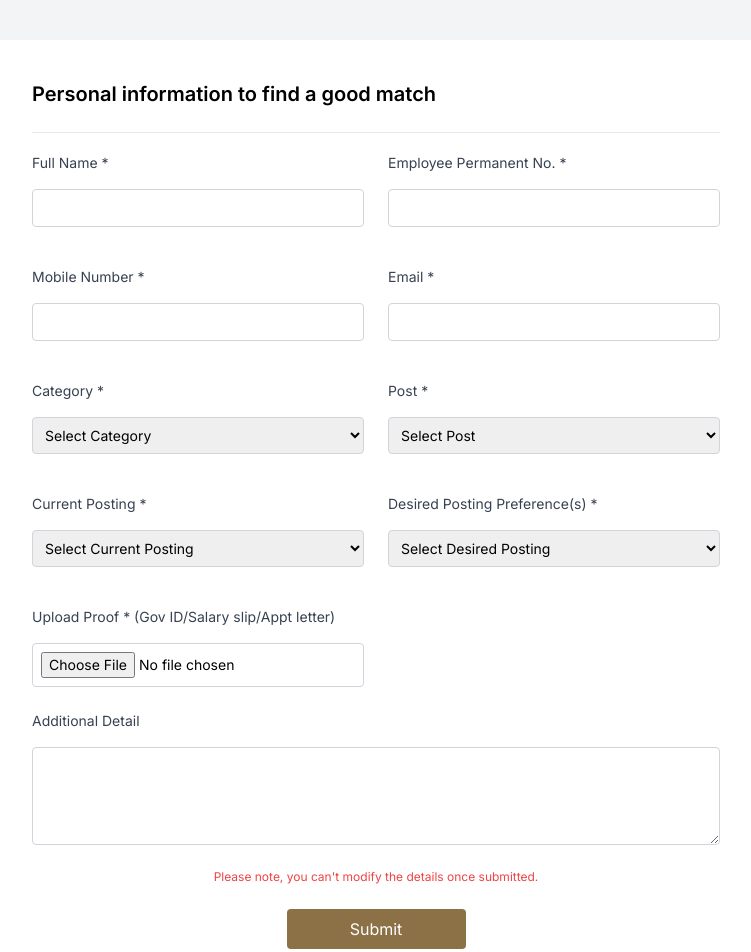
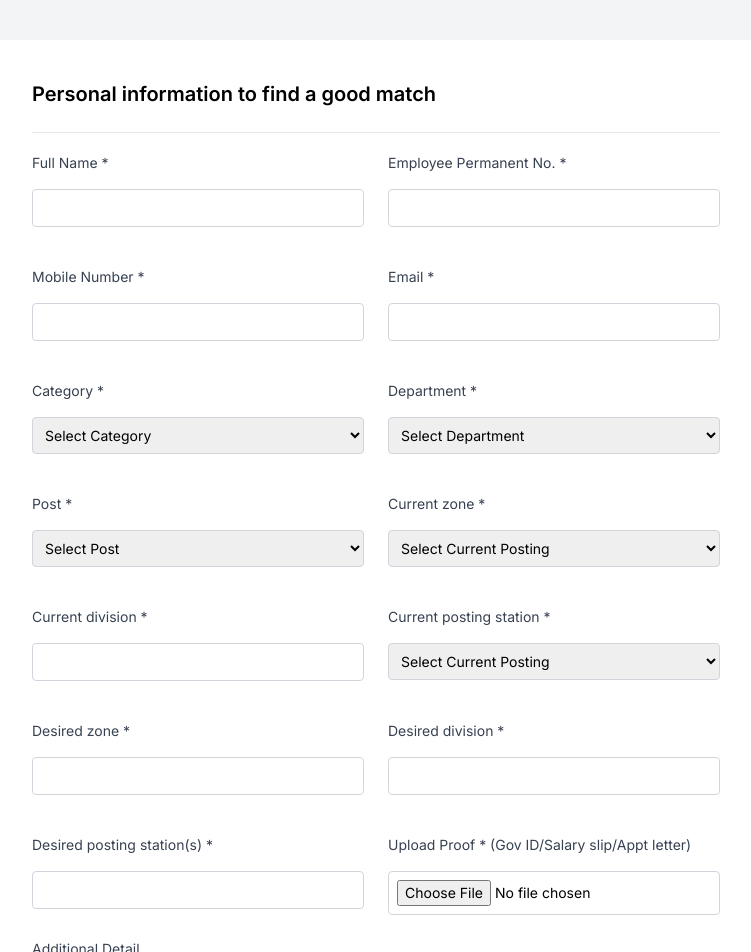
Before and after one commit to jaiswalshash/schedular, a React (Create React App) app: page /transfers/rrb in a window 1280 px wide. Shown: the top 952 px of the page, without its empty margins (264-1015 px from the left). Built offline with nearby package versions, Linux system fonts and the light colour scheme; the HTML template or start-up script is replaced by a standard one; a web font is replaced by a local one.

Commit message:
UI updayed

```diff
--- a/src/components/ScheduleComponent.jsx
+++ b/src/components/ScheduleComponent.jsx
@@ -53,7 +53,7 @@ const ScheduleComponent = () => {
       </div>
 
       {/* Schedule List */}
-      <div className="bg-white flex flex-col justify-items-center items-center p-6 rounded-lg shadow-lg max-w-xl mx-auto mb-10 mt-11">
+      <div className="bg-white  flex flex-col justify-items-center items-center p-6 rounded-lg shadow-lg max-w-xl mx-auto mb-10 mt-[6rem]">
         <h2 className="text-3xl heading font-bold mb-6">Your Schedules</h2>
         {data.scheduleList.map((schedule, index) => (
           <Link
--- a/src/components/WhyUs.jsx
+++ b/src/components/WhyUs.jsx
@@ -1,9 +1,40 @@
-import React from 'react'
+import React from "react";
+import "./navbar.css";
 
 const WhyUs = () => {
   return (
-    <div>WhyUs</div>
-  )
-}
+    <div className="bg-white  flex flex-col justify-items-center items-center p-6 w-full mx-auto mb-10 mt-[3rem]">
+      <h2 className="text-3xl heading font-bold mb-6">Why Us?</h2>
+      <ul className="list-disc form list-inside space-y-6 text-gray-700 w-full px-[5rem] mt-2">
+        <li>
+          Lorem ipsum dolor sit amet, consectetur adipiscing elit. Nam dapibus
+          lacus et magna malesuada, nec scelerisque lorem tincidunt.
+        </li>
+        <li>
+          Praesent ultricies velit ut erat elementum, in viverra orci venenatis.
+          Integer sed felis tincidunt, consectetur metus ac, porttitor justo.
+        </li>
+        <li>
+          Curabitur euismod urna at purus congue, at eleifend nulla congue.
+          Aliquam erat volutpat. Aenean sit amet arcu velit.
+        </li>
+        <li>
+          Vestibulum ante ipsum primis in faucibus orci luctus et ultrices
+          posuere cubilia curae. Ut commodo sapien nec eros auctor, eget
+          ullamcorper mi ultricies.
+        </li>
+        <li>
+          Curabitur euismod urna at purus congue, at eleifend nulla congue.
+          Aliquam erat volutpat. Aenean sit amet arcu velit.
+        </li>
+        <li>
+          Vestibulum ante ipsum primis in faucibus orci luctus et ultrices
+          posuere cubilia curae. Ut commodo sapien nec eros auctor, eget
+          ullamcorper mi ultricies.
+        </li>
+      </ul>
+    </div>
+  );
+};
 
-export default WhyUs
+export default WhyUs;
--- a/src/pages/Banking.jsx
+++ b/src/pages/Banking.jsx
@@ -182,9 +182,9 @@ const Banking = () => {
             ></textarea>
           </div>
 
-          <p className="text-xs text-center text-red-500">
+          {/* <p className="text-xs text-center text-red-500">
             Please note, you can't modify the details once submitted.
-          </p>
+          </p> */}
 
           <div className="flex justify-center">
             <button
--- a/src/pages/Home.jsx
+++ b/src/pages/Home.jsx
@@ -6,9 +6,15 @@ import Footer from "../components/Footer";
 import ExpertsCard from "../components/ExperCard";
 import CommunityInsights from "../components/CommunityInsights";
 import FAQ from "../components/FAQ";
+import WhyUs from "../components/WhyUs";
 
 const Home = () => {
   const expertsRef = useRef(null);
+
+  const scheduleRef = useRef(null);
+  const scrollToSchedule = () => {
+    scheduleRef.current?.scrollIntoView({ behavior: "smooth" }); // Function to scroll to schedule
+  };
 
   const scrollToExperts = () => {
     expertsRef.current?.scrollIntoView({ behavior: "smooth" });
@@ -16,12 +22,16 @@ const Home = () => {
 
   return (
     <>
-      <Navbar onExpertsClick={scrollToExperts} />
+      <Navbar onExpertsClick={scrollToExperts} onScheduleClick={scrollToSchedule} />
       <Hero />
-      <ScheduleComponent />
+      <section  ref={scheduleRef}>
+        <ScheduleComponent />
+      </section>
+      <WhyUs />
       <section ref={expertsRef}>
         <ExpertsCard />
       </section>
+
       <CommunityInsights />
       <FAQ />
       <Footer />
--- a/src/pages/RRB.jsx
+++ b/src/pages/RRB.jsx
@@ -104,7 +104,20 @@ const RRB = () => {
                 <option value="Category 2">Category 2</option>
               </select>
             </div>
-
+            <div className="flex text-sm gap-3 flex-col">
+              <label className="block text-sm text-gray-700">Department *</label>
+              <select
+                name="post"
+                value={formData.post}
+                onChange={handleChange}
+                className="mt-1 p-2 border border-gray-300 rounded w-full"
+                required
+              >
+                <option value="">Select Department</option>
+                <option value="Post 1">Post 1</option>
+                <option value="Post 2">Post 2</option>
+              </select>
+            </div>
             <div className="flex text-sm gap-3 flex-col">
               <label className="block text-sm text-gray-700">Post *</label>
               <select
@@ -122,7 +135,37 @@ const RRB = () => {
 
             <div className="flex text-sm gap-3 flex-col">
               <label className="block text-sm text-gray-700">
-                Current Posting *
+                Current zone *
+              </label>
+              <select
+                name="currentPosting"
+                value={formData.currentPosting}
+                onChange={handleChange}
+                className="mt-1 p-2 border border-gray-300 rounded w-full"
+                required
+              >
+                <option value="">Select Current Posting</option>
+                <option value="Location 1">Location 1</option>
+                <option value="Location 2">Location 2</option>
+              </select>
+            </div>
+            <div className="flex text-sm gap-3 flex-col">
+              <label className="block text-sm text-gray-700">
+                Current division *
+              </label>
+              <input
+                type="email"
+                name="email"
+                value={formData.email}
+                onChange={handleChange}
+                className="mt-1 p-2 border border-gray-300 rounded w-full"
+                required
+              />
+            </div>
+
+            <div className="flex text-sm gap-3 flex-col">
+              <label className="block text-sm text-gray-700">
+                Current posting station *
               </label>
               <select
                 name="currentPosting"
@@ -139,19 +182,42 @@ const RRB = () => {
 
             <div className="flex text-sm gap-3 flex-col">
               <label className="block text-sm text-gray-700">
-                Desired Posting Preference(s) *
+                Desired zone *
               </label>
-              <select
-                name="desiredPosting"
-                value={formData.desiredPosting}
+              <input
+                type="email"
+                name="email"
+                value={formData.email}
                 onChange={handleChange}
                 className="mt-1 p-2 border border-gray-300 rounded w-full"
                 required
-              >
-                <option value="">Select Desired Posting</option>
-                <option value="Location A">Location A</option>
-                <option value="Location B">Location B</option>
-              </select>
+              />
+            </div>
+            <div className="flex text-sm gap-3 flex-col">
+              <label className="block text-sm text-gray-700">
+                Desired division *
+              </label>
+              <input
+                type="email"
+                name="email"
+                value={formData.email}
+                onChange={handleChange}
+                className="mt-1 p-2 border border-gray-300 rounded w-full"
+                required
+              />
+            </div>
+            <div className="flex text-sm gap-3 flex-col">
+              <label className="block text-sm text-gray-700">
+                Desired posting station(s) *
+              </label>
+              <input
+                type="email"
+                name="email"
+                value={formData.email}
+                onChange={handleChange}
+                className="mt-1 p-2 border border-gray-300 rounded w-full"
+                required
+              />
             </div>
 
             <div className="flex text-sm gap-3 flex-col">
@@ -182,9 +248,9 @@ const RRB = () => {
             ></textarea>
           </div>
 
-          <p className="text-xs text-center text-red-500">
+          {/* <p className="text-xs text-center text-red-500">
             Please note, you can't modify the details once submitted.
-          </p>
+          </p> */}
 
           <div className="flex justify-center">
             <button
--- a/src/pages/SSC.jsx
+++ b/src/pages/SSC.jsx
@@ -182,9 +182,9 @@ const PersonalInfoForm = () => {
             ></textarea>
           </div>
 
-          <p className="text-xs text-center text-red-500">
+          {/* <p className="text-xs text-center text-red-500">
             Please note, you can't modify the details once submitted.
-          </p>
+          </p> */}
 
           <div className="flex justify-center">
             <button
--- a/src/pages/Transfer.jsx
+++ b/src/pages/Transfer.jsx
@@ -36,7 +36,7 @@ const Transfer = () => {
         {formData.options.map((option) => (
           <label
             key={option.name}
-            className="container max-w-lg mx-auto mt-5 flex items-center bg-[#D9D9D9] rounded-md py-2 px-4 cursor-pointer hover:bg-gray-200 transition-colors"
+            className="container mb-7 max-w-lg mx-auto mt-5  h-[3rem] flex items-center bg-[#D9D9D9] rounded-md py-2 px-4 cursor-pointer hover:bg-gray-200 transition-colors"
           >
             <div className="flex items-center flex-1">
               {/* Display the image for the current option */}
```
Also changed, not shown: src/components/Navbar.jsx (+6 -4 lines).
